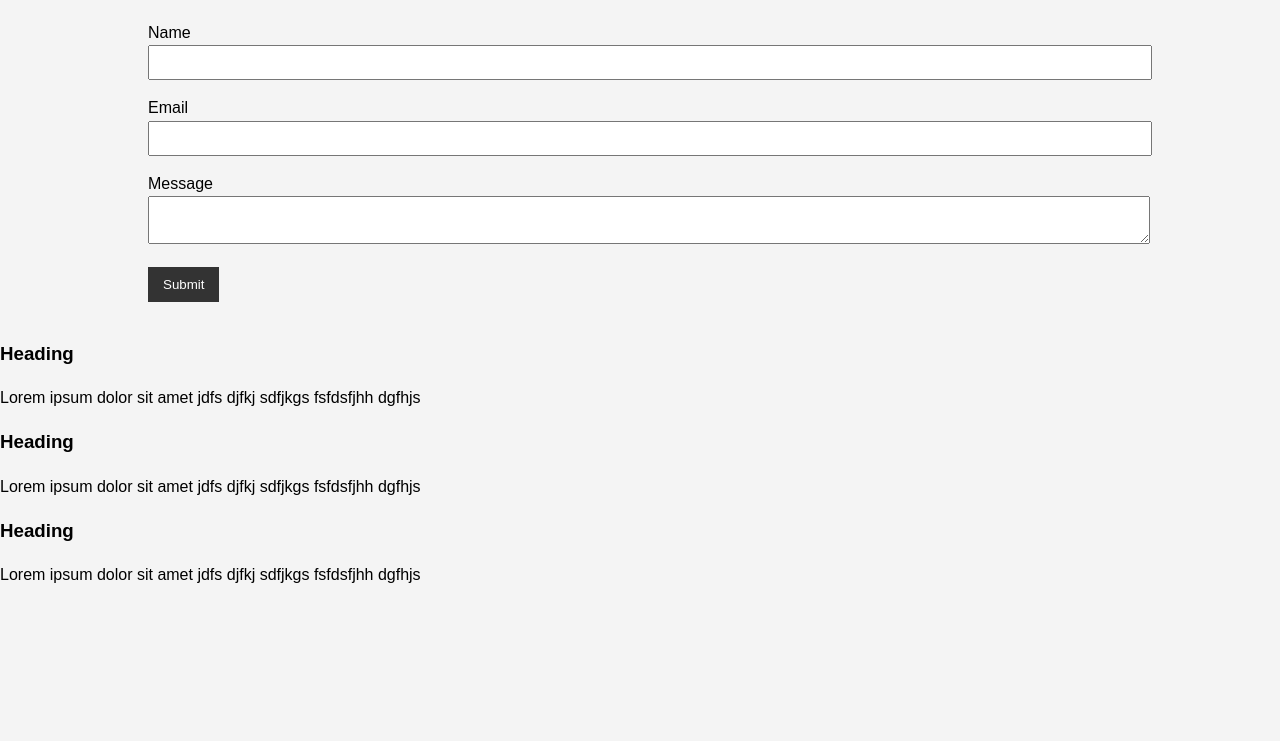
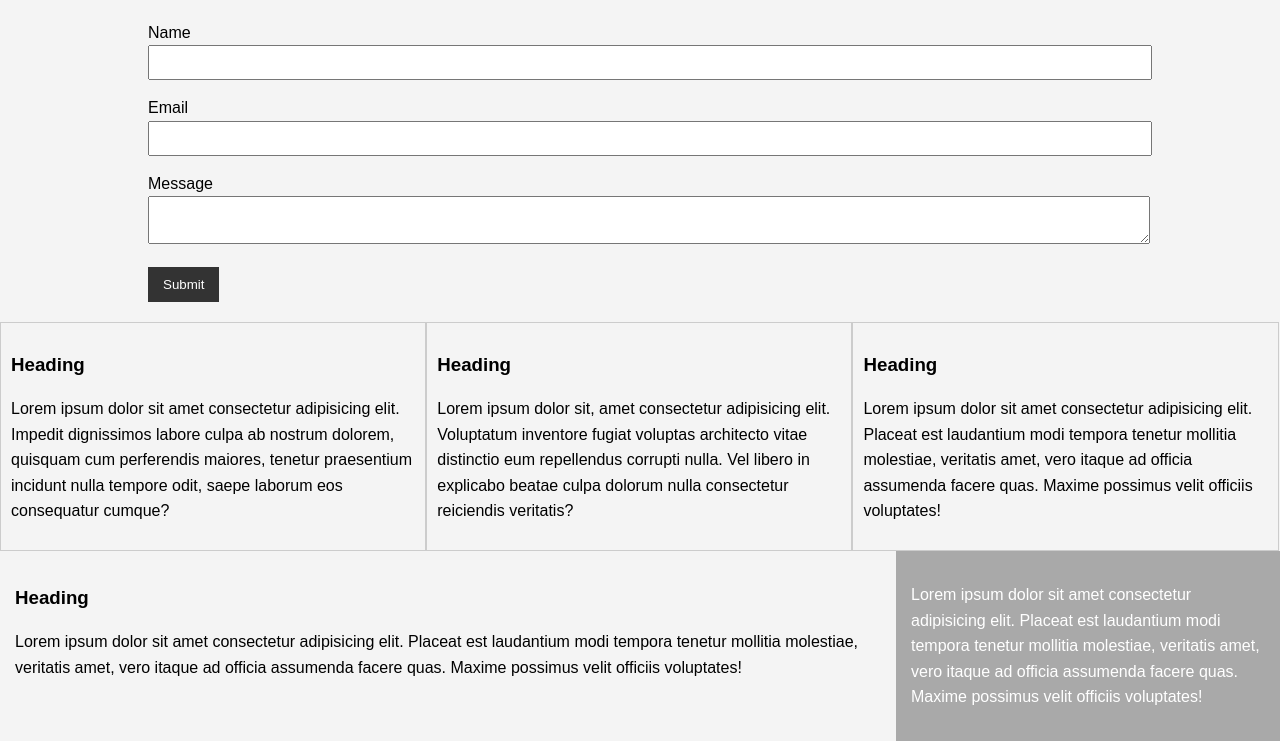
Before and after one commit to stefan91891/first-github-project, a plain HTML site: page CSS.html in a window 1280 px wide. Shown: the part 687-1428 px from the top of the page. Before the commit the page ends 1291 px from the top, so only its background shows below. Drawn offline with Linux system fonts and the light colour scheme.

Commit message:
added more boxes and text

```diff
--- a/CSS.html
+++ b/CSS.html
@@ -53,17 +53,26 @@
 </form>
 <div class="block">
   <h3>Heading</h3>
-  <p>Lorem ipsum dolor sit amet jdfs djfkj
-    sdfjkgs fsfdsfjhh dgfhjs </p></div>
+  <p>Lorem ipsum dolor sit amet consectetur adipisicing elit. Impedit dignissimos labore culpa ab nostrum dolorem, quisquam cum perferendis maiores, tenetur praesentium incidunt nulla tempore odit, saepe laborum eos consequatur cumque? </p></div>
     <div class="block">
       <h3>Heading</h3>
-      <p>Lorem ipsum dolor sit amet jdfs djfkj
-        sdfjkgs fsfdsfjhh dgfhjs </p></div>
+      <p>Lorem ipsum dolor sit, amet consectetur adipisicing elit. Voluptatum inventore fugiat voluptas architecto vitae distinctio eum repellendus corrupti nulla. Vel libero in explicabo beatae culpa dolorum nulla consectetur reiciendis veritatis?</p></div>
         <div class="block">
           <h3>Heading</h3>
-          <p>Lorem ipsum dolor sit amet jdfs djfkj
-            sdfjkgs fsfdsfjhh dgfhjs </p></div>
+          <p>Lorem ipsum dolor sit amet consectetur adipisicing elit. Placeat est laudantium modi tempora tenetur mollitia molestiae, veritatis amet, vero itaque ad officia assumenda facere quas. Maxime possimus velit officiis voluptates!</p></div>
 
+          <div class="clr"></div>
+
+          <div id="main-block">
+            <h3>Heading</h3>
+            <p>Lorem ipsum dolor sit amet consectetur adipisicing elit. Placeat est laudantium modi tempora tenetur mollitia molestiae, veritatis amet, vero itaque ad officia assumenda facere quas. Maxime possimus velit officiis voluptates!</p></div>
+          </div>
+
+          <div id="sidebar">
+
+            <p>Lorem ipsum dolor sit amet consectetur adipisicing elit. Placeat est laudantium modi tempora tenetur mollitia molestiae, veritatis amet, vero itaque ad officia assumenda facere quas. Maxime possimus velit officiis voluptates!</p></div>
+
+          </div>
     </div><!--./container-->
 
     <div style="margin: top 500px;">
--- a/css/style.css
+++ b/css/style.css
@@ -34,16 +34,20 @@ a:active {
   width: 80%;
   margin: auto;
 }
-.button{
+.button {
   background-color: #333;
   color: #fff;
   padding: 10px 15px;
   border: none;
-  }
-  .button:hover{
-    background: red;
-    color: #fff;
-  }
+}
+.button:hover {
+  background: red;
+  color: #fff;
+}
+.clr {
+  clear: both;
+}
+
 .box-1 {
   background-color: black;
   color: #fff;
@@ -116,7 +120,29 @@ a:active {
   display: block;
 }
 
-.my-form input[type="text"], .my-form textarea {
+.my-form input[type="text"],
+.my-form textarea {
   padding: 8px;
   width: 100%;
 }
+.block {
+  float: left;
+  width: 33.3%;
+  border: 1px solid #ccc;
+  padding: 10px;
+  box-sizing: border-box;
+}
+#main-block {
+  float: left;
+  width: 70%;
+  padding: 15px;
+  box-sizing: border-box;
+}
+#sidebar {
+  float: right;
+  width: 30%;
+  background-color: darkgray;
+  color: white;
+  padding: 15px;
+  box-sizing: border-box;
+}
```
